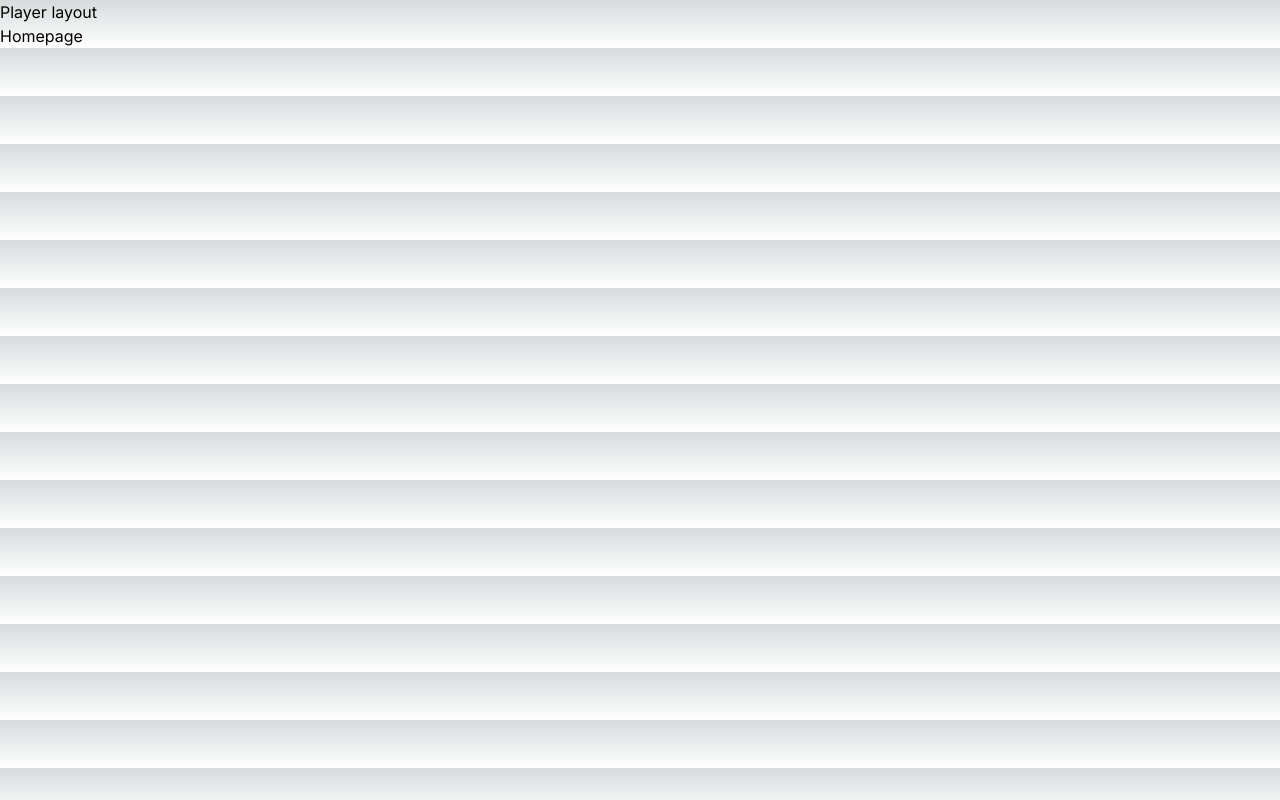
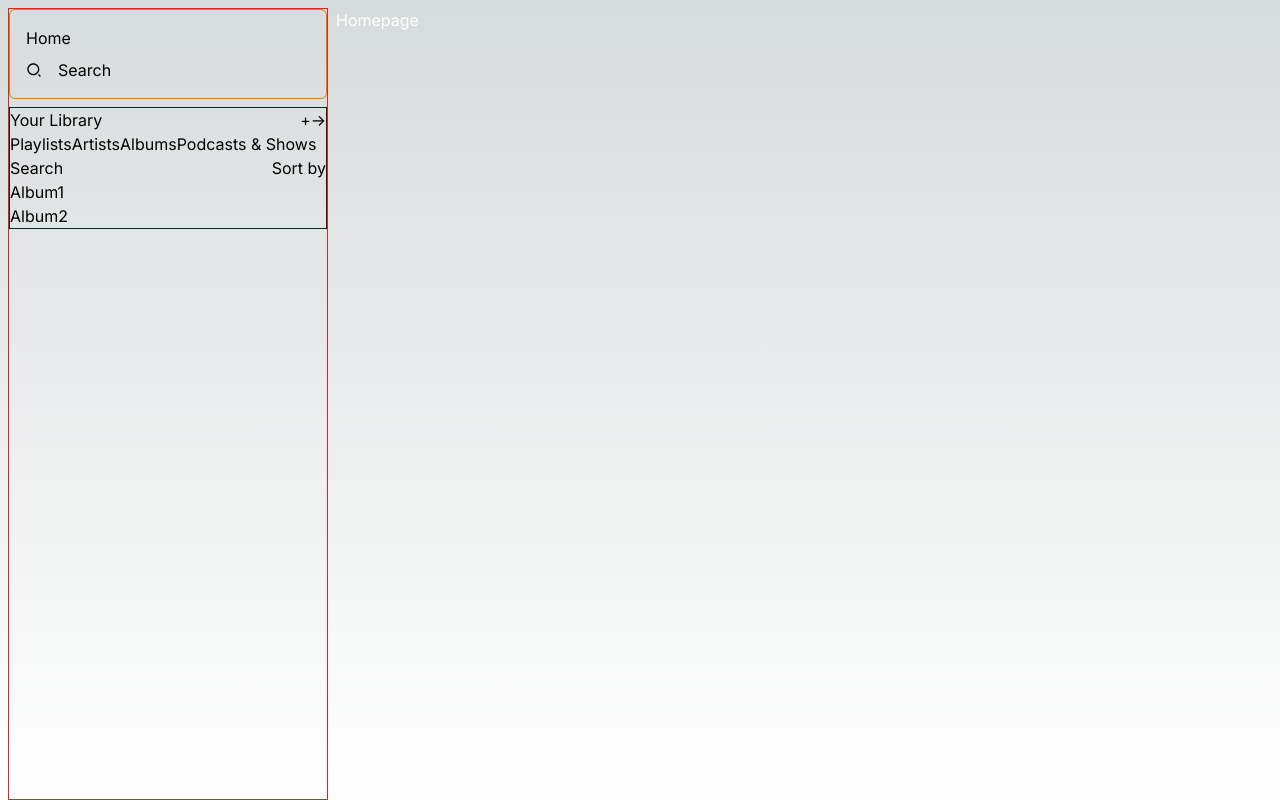
Before and after one commit to tanerijun/lilac, a Next.js app: page / in a window 1280 px wide. Built offline with nearby package versions, Linux system fonts and the light colour scheme.

Commit message:
Migrate content so far

```diff
--- a/package.json
+++ b/package.json
@@ -19,6 +19,7 @@
     "postcss": "8.4.23",
     "react": "18.2.0",
     "react-dom": "18.2.0",
+    "react-icons": "^4.8.0",
     "tailwindcss": "3.3.2",
     "typescript": "5.0.4"
   }
--- /dev/null
+++ b/src/app/(player)/Sidebar.tsx
@@ -0,0 +1,53 @@
+import { RiSearch2Line } from "react-icons/ri"
+
+export default function Sidebar() {
+  return (
+    <nav className="flex h-full w-[320px] flex-col gap-2 border border-red-600">
+      <div className="rounded-md border border-yellow-600 p-4">
+        <ul className="flex flex-col gap-2">
+          <li className="flex items-center gap-4">
+            <span>Home</span>
+          </li>
+          <li className="flex items-center gap-4">
+            <RiSearch2Line />
+            <span>Search</span>
+          </li>
+        </ul>
+      </div>
+      <div className="border border-emerald-950">
+        <header className="flex justify-between">
+          <button>Your Library</button>
+          <div>
+            <button>+</button>
+            <button>{"->"}</button>
+          </div>
+        </header>
+
+        <div>
+          <ul id="filter">
+            <li>
+              <button>Playlists</button>
+              <button>Artists</button>
+              <button>Albums</button>
+              <button>Podcasts & Shows</button>
+            </li>
+          </ul>
+        </div>
+
+        <div>
+          <div className="flex justify-between">
+            <button>Search</button>
+
+            <button>Sort by</button>
+          </div>
+          <div>
+            <ul>
+              <li>Album1</li>
+              <li>Album2</li>
+            </ul>
+          </div>
+        </div>
+      </div>
+    </nav>
+  )
+}
--- a/src/app/(player)/layout.tsx
+++ b/src/app/(player)/layout.tsx
@@ -1,12 +1,16 @@
+import Sidebar from "./Sidebar"
+
 export default function PlayerLayout({
   children,
 }: {
   children: React.ReactNode
 }) {
   return (
-    <div>
-      <h1>Player layout</h1>
-      {children}
+    <div className="flex h-screen gap-2 px-2 pt-2">
+      <aside>
+        <Sidebar />
+      </aside>
+      <main>{children}</main>
     </div>
   )
 }
--- a/src/app/(player)/page.tsx
+++ b/src/app/(player)/page.tsx
@@ -1,3 +1,3 @@
 export default function Home() {
-  return <h2>Homepage</h2>
+  return <h2 className="text-white">Homepage</h2>
 }
```
Also changed, not shown: 1 other file (tests, documents, lock files or other folders).
